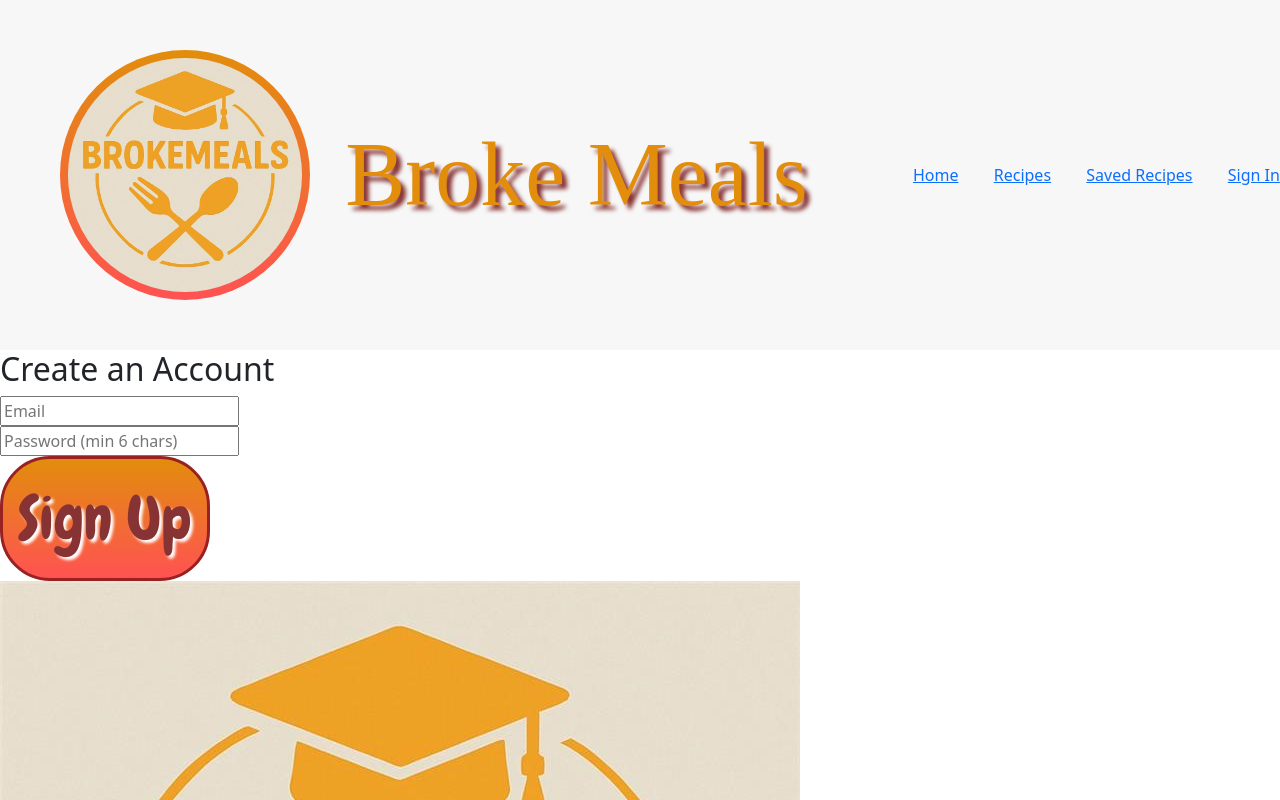
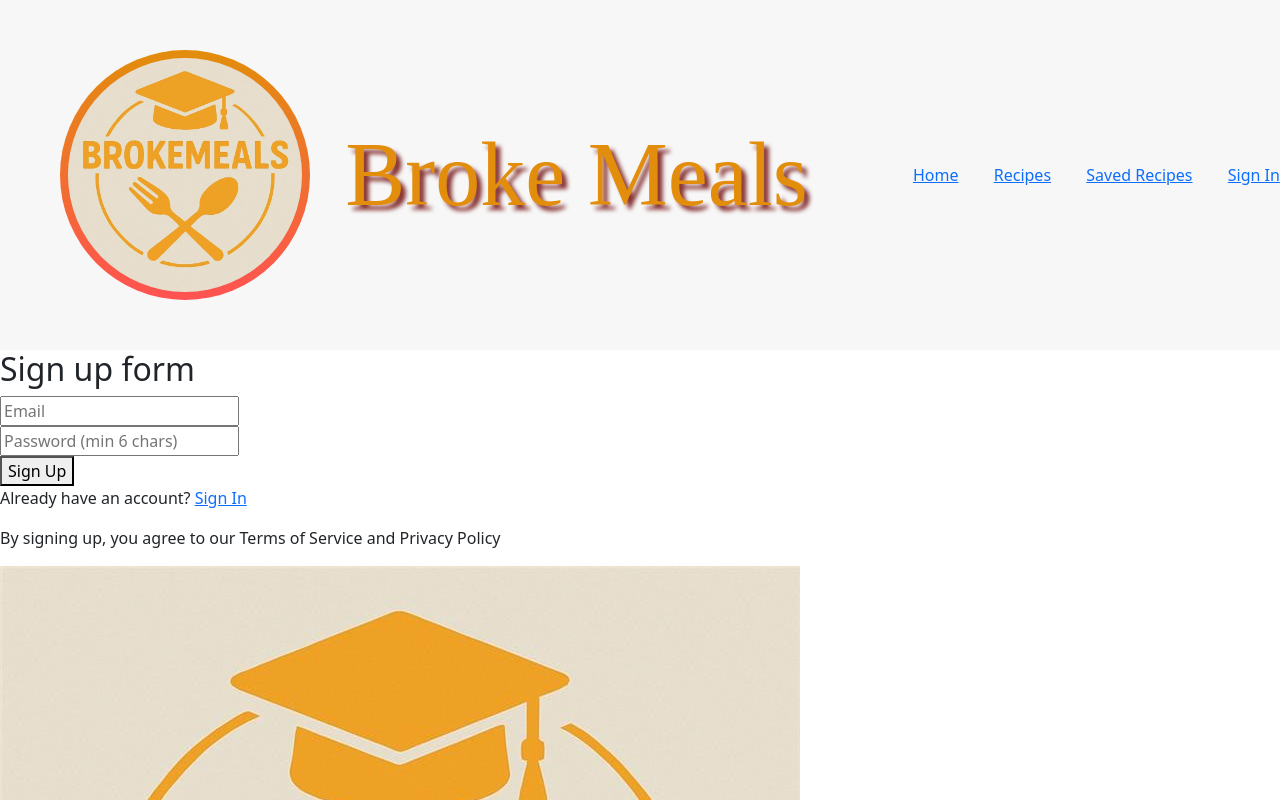
Before and after one commit to Cryspaulino/brokemeals, a React (Create React App) app in the folder brokemeals-react/: page /signup in a window 1280 px wide. Shown: the top 800 px of the page. Built offline with nearby package versions, Linux system fonts and the light colour scheme; a web font is replaced by a local one.

Commit message:
tutorial page

```diff
--- a/brokemeals-react/src/App.js
+++ b/brokemeals-react/src/App.js
@@ -8,6 +8,7 @@ import Layout from './components/Layout';
 import Signin from './pages/Signin';
 import Signup from './pages/Signup';
 import SingleRecipe from './pages/SingleRecipe';
+import Tutorial from './pages/Tutorial';
 
 
 function App() {
@@ -22,6 +23,7 @@ function App() {
           <Route path="signin" element={<Signin />} />
           <Route path = "signup" element={<Signup />} />
           <Route path = "/recipe" element={<SingleRecipe />} />
+          <Route path = "/tutorial" element={<Tutorial />} />
         </Route>
       </Routes>
     </Router>
--- a/brokemeals-react/src/pages/Signin.jsx
+++ b/brokemeals-react/src/pages/Signin.jsx
@@ -89,11 +89,11 @@ function Signin() {
 
   return (
     <div className="signin-container">
-      <h2>Sign In</h2>
-
+      <h1 className= "signin-title">Sign In</h1>
       {/* Email/Password Sign In */}
-      <form onSubmit={signInWithEmail}>
+      <form className = "signin-email-form" onSubmit={signInWithEmail}>
         <input
+          className = "email-input-box"
           type="email"
           placeholder="Email"
           value={email}
@@ -102,6 +102,7 @@ function Signin() {
         />
         <br />
         <input
+          className = "password-input-box"
           type="password"
           placeholder="Password"
           value={password}
@@ -109,26 +110,18 @@ function Signin() {
           required
         />
         <br />
-        <button type="submit" className="get-started">
-          Sign In with Email
+        <button type="submit" className="signin-button">
+          Sign In
         </button>
       </form>
-
-      <button onClick={handleForgotPassword} className="forgot-link">
-        Forgot Password?
+      <button onClick={handleForgotPassword} className="forgot-password-button">
+        Forgot Password
       </button>
-
-      <hr />
-      <h3>Sign in with google</h3>
-
-      <button className="get-started" onClick={signInWithGoogle}>
+      <button className="google-signin-button" onClick={signInWithGoogle}>
         Sign In with Google
       </button>
-
-      <hr />
-      <h3>Sign up for a new account using email and password</h3>
-      <button className="get-started" onClick={() => navigate("/signup")}>
-        Sign Up Here
+      <button className="signup-button" onClick={() => navigate("/signup")}>
+        Sign Up
       </button>
     </div>
   );
--- a/brokemeals-react/src/pages/Signup.jsx
+++ b/brokemeals-react/src/pages/Signup.jsx
@@ -37,9 +37,10 @@ function Signup() {
 
   return (
     <div className="signup-container">
-      <h2>Create an Account</h2>
+      <h2>Sign up form</h2>
       <form onSubmit={handleSignup}>
         <input
+          className = "email-input-box"
           type="email"
           placeholder="Email"
           value={email}
@@ -47,14 +48,17 @@ function Signup() {
           required
         /><br />
         <input
+          className = "password-input-box"
           type="password"
           placeholder="Password (min 6 chars)"
           value={password}
           onChange={e => setPassword(e.target.value)}
           required
         /><br />
-        <button type="submit" className="get-started">Sign Up</button>
+        <button type="submit" className="signup-submit-button">Sign Up</button>
       </form>
+      <p>Already have an account? <a href="/Signin">Sign In</a></p>
+      <p>By signing up, you agree to our Terms of Service and Privacy Policy</p>
     </div>
   );
 }
--- a/brokemeals-react/src/pages/Tutorial.jsx
+++ b/brokemeals-react/src/pages/Tutorial.jsx
@@ -0,0 +1,12 @@
+import React from 'react';
+import { Link } from 'react-router-dom';
+import '../styles/styles.css';
+
+function Tutorial() {
+    return (
+        <div>
+            <h1>Tutorial</h1>
+        </div>
+    );
+}
+export default Tutorial;
```
